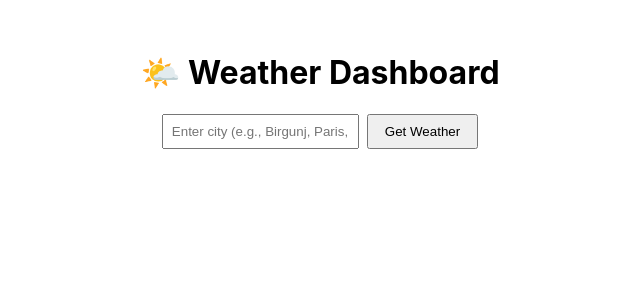
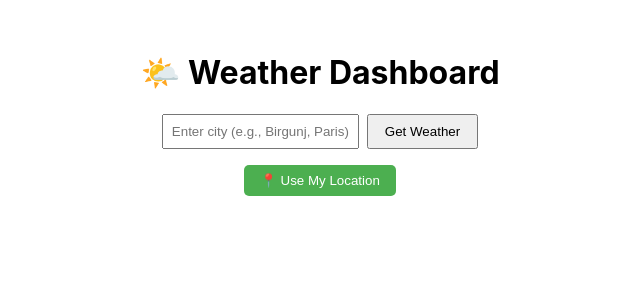
Before and after one commit to DileepKumarChauhan/weather-dashboard, a React (Create React App) app: page / in a window 1280 px wide. Shown: the top 300 px of the page, without its empty margins (320-960 px from the left). Built offline with nearby package versions, Linux system fonts and the light colour scheme; no server answers.

Commit message:
Updated weather UI or added feature

```diff
--- a/src/App.js
+++ b/src/App.js
@@ -1,34 +1,20 @@
-import React, { useState, useEffect } from "react";
+import React, { useState } from "react";
 
 function App() {
   const [city, setCity] = useState("");
   const [weather, setWeather] = useState(null);
   const [error, setError] = useState("");
+  const [loading, setLoading] = useState(false);
 
   const apiKey = "04b005fc2679b9517ade52b96b19abfb";
 
-  // 🌍 Auto-fetch user's current location weather
-  useEffect(() => {
-    if ("geolocation" in navigator) {
-      navigator.geolocation.getCurrentPosition(
-        async (position) => {
-          const { latitude, longitude } = position.coords;
-          await fetchWeatherByCoords(latitude, longitude);
-        },
-        (err) => {
-          console.error("Geolocation error:", err);
-        }
-      );
-    }
-  }, []);
-
-  // 🌐 Get weather by coordinates (for auto-location)
+  // 🌐 Get weather by coordinates
   const fetchWeatherByCoords = async (lat, lon) => {
     try {
+      setLoading(true);
       const weatherUrl = `https://api.openweathermap.org/data/2.5/weather?lat=${lat}&lon=${lon}&appid=${apiKey}&units=metric`;
       const res = await fetch(weatherUrl);
       const data = await res.json();
-
       if (data.cod === 200) {
         setWeather(data);
         setError("");
@@ -38,31 +24,55 @@ function App() {
       }
     } catch (err) {
       console.error(err);
-      setError("Failed to get location-based weather.");
+      setError("Failed to get weather.");
+      setWeather(null);
+    } finally {
+      setLoading(false);
     }
   };
 
-  // 🔍 Search weather by city name only
+  // 📍 Handle location button click
+  const handleUseMyLocation = () => {
+    if ("geolocation" in navigator) {
+      setLoading(true);
+      navigator.geolocation.getCurrentPosition(
+        (pos) => {
+          const { latitude, longitude } = pos.coords;
+          fetchWeatherByCoords(latitude, longitude);
+        },
+        (err) => {
+          console.error(err);
+          setError("Location permission denied.");
+          setLoading(false);
+        }
+      );
+    } else {
+      setError("Geolocation not supported.");
+    }
+  };
+
+  // 🔍 Search weather by city name
   const fetchWeather = async () => {
     if (!city) return;
+    try {
+      setLoading(true);
+      const findUrl = `https://api.openweathermap.org/data/2.5/find?q=${city.trim()}&appid=${apiKey}&units=metric`;
+      const res = await fetch(findUrl);
+      const data = await res.json();
 
-    try {
-      const findUrl = `https://api.openweathermap.org/data/2.5/find?q=${city.trim()}&appid=${apiKey}&units=metric`;
-      const locationRes = await fetch(findUrl);
-      const locationData = await locationRes.json();
-
-      if (!locationData.list || locationData.list.length === 0) {
+      if (!data.list || data.list.length === 0) {
         setError("City not found.");
         setWeather(null);
-        return;
+      } else {
+        const { lat, lon } = data.list[0].coord;
+        fetchWeatherByCoords(lat, lon);
       }
-
-      const { lat, lon } = locationData.list[0].coord;
-      await fetchWeatherByCoords(lat, lon);
     } catch (err) {
       console.error(err);
       setError("Network error");
       setWeather(null);
+    } finally {
+      setLoading(false);
     }
   };
 
@@ -72,7 +82,7 @@ function App() {
 
       <input
         type="text"
-        placeholder="Enter city (e.g., Birgunj, Paris, Tokyo)"
+        placeholder="Enter city (e.g., Birgunj, Paris)"
         value={city}
         onChange={(e) => setCity(e.target.value)}
         style={{ padding: "0.5rem", marginRight: "0.5rem" }}
@@ -81,14 +91,22 @@ function App() {
         Get Weather
       </button>
 
+      <br />
+      <button
+        onClick={handleUseMyLocation}
+        style={{ marginTop: "1rem", padding: "0.5rem 1rem", backgroundColor: "#4CAF50", color: "white", border: "none", borderRadius: "5px" }}
+      >
+        📍 Use My Location
+      </button>
+
+      {loading && <p style={{ marginTop: "1rem" }}>🔄 Loading weather...</p>}
+
       {error && <p style={{ color: "red", marginTop: "1rem" }}>{error}</p>}
 
-      {weather && (
+      {weather && !loading && (
         <div style={{ marginTop: "2rem" }}>
           <h3>📍 Today’s Weather</h3>
-          <h2>
-            {weather.name}, {weather.sys.country}
-          </h2>
+          <h2>{weather.name}, {weather.sys.country}</h2>
           <p>🌡 Temperature: {weather.main.temp}°C</p>
           <p>🌬 Wind: {weather.wind.speed} m/s</p>
           <p>☁ Condition: {weather.weather[0].description}</p>
```
